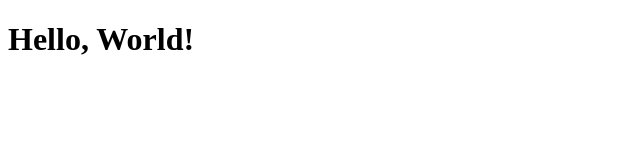
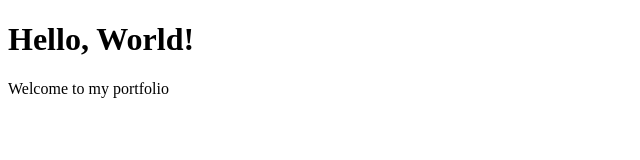
Before and after one commit to kaileymorter/kaileymorter.github.io, a plain HTML site: page index.html in a window 1280 px wide. Shown: the whole page, without its empty margins (0-640 px from the left). Drawn offline with Linux system fonts and the light colour scheme.

Commit message:
added paragraph

```diff
--- a/index.html
+++ b/index.html
@@ -8,5 +8,6 @@
 </head>
 <body>
   <h1>Hello, World!</h1>
+  <p>Welcome to my portfolio</p>
 </body>
 </html>
```
